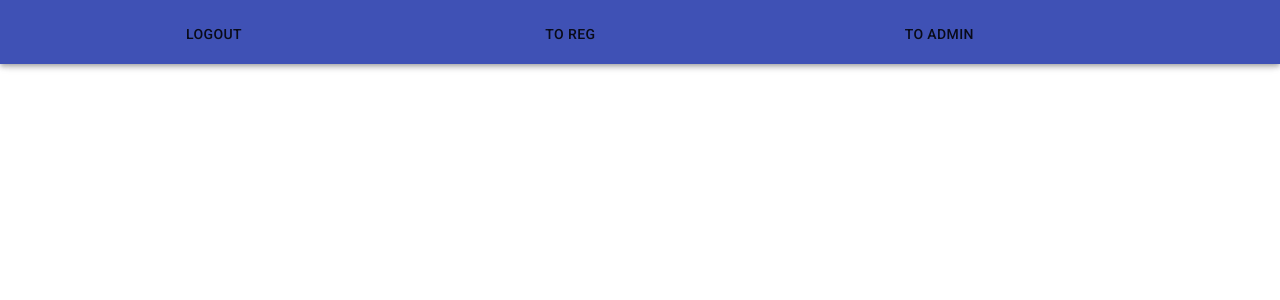
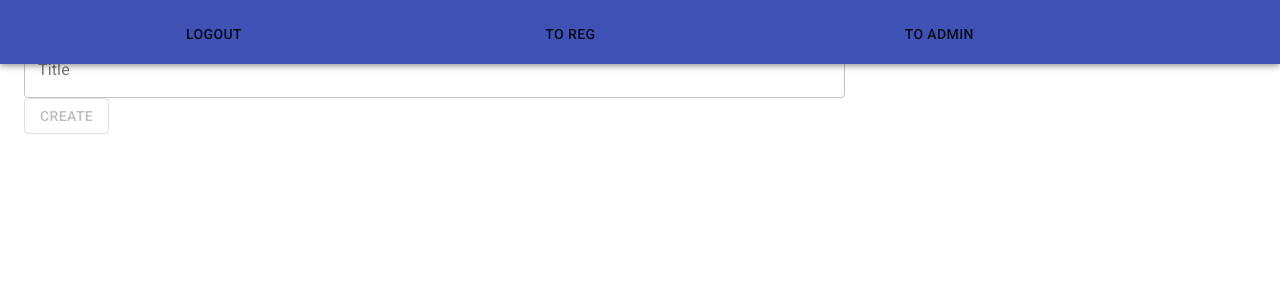
Before and after one commit to OnikiriNoKami/tankStore, a React (Create React App) app in the folder frontend/: page /auth in a window 1280 px wide. Both pictures are taken after a click on the button "TO ADMIN". Shown: the top 300 px of the page. Built offline with nearby package versions, Linux system fonts and the light colour scheme.

Commit message:
layout component

```diff
--- a/frontend/src/App.js
+++ b/frontend/src/App.js
@@ -3,10 +3,7 @@ import { BrowserRouter } from 'react-router-dom';
 import AppRouter from './components/AppRouter';
 import {Provider} from 'react-redux';
 import { store } from './store';
-import Messages from './components/Messages';
-import StatusMonitor from './components/StatusMonitor';
-import TokenLoader from './components/authorization/TokenLoader';
-import Navbar from './components/Navbar';
+import Layout from './components/Layout';
 
 
 
@@ -15,10 +12,7 @@ function App() {
   return (
     <BrowserRouter>
       <Provider store={store}>
-        <Navbar />
-        <TokenLoader/>
-        <Messages/>
-        <StatusMonitor/>
+        <Layout/>
         <AppRouter />
       </Provider>
     </BrowserRouter>
--- /dev/null
+++ b/frontend/src/components/Layout.jsx
@@ -0,0 +1,25 @@
+import { makeStyles } from "@material-ui/core"
+import TokenLoader from "./authorization/TokenLoader"
+import Messages from "./Messages"
+import Navbar from "./Navbar"
+import StatusMonitor from "./StatusMonitor"
+
+const useStyles = makeStyles((theme) => {
+    return {
+
+    }
+})
+
+const Layout = () => {
+
+
+    return <div>
+        <Navbar/>
+        <TokenLoader/>
+        <Messages/>
+        <StatusMonitor/>
+
+    </div>
+}
+
+export default Layout
--- /dev/null
+++ b/frontend/src/components/creators/NationCreator.jsx
@@ -0,0 +1,46 @@
+import { Button, Container, TextField,Grid, Typography } from "@material-ui/core"
+import useValidatedInput from "../../hooks/useValidatedInput"
+
+
+const NationCreator = () => {
+    const title = useValidatedInput('', {maxLength: 250, minLength: 2})
+
+
+    const handleSubmit = () => {
+        console.log('submited')
+    }
+    return (
+        <Container>
+            <Grid container>
+                <Grid item xs={8}>
+                    <Typography variant='h4'>
+                        Creation of a Nation
+                    </Typography>
+                </Grid>
+                <Grid item xs={8}>
+                    <TextField
+                        label='Title'
+                        value={title.value}
+                        onChange={title.onChange}
+                        autoComplete='off'
+                        onBlur={title.onBluer}
+                        error={title.errorStatus}
+                        variant='outlined'
+                        fullWidth
+                    />
+                </Grid>
+                <Grid item xs={8}>
+                    <Button
+                        onClick={handleSubmit}
+                        variant='outlined'
+                        disabled={!title.validInput}
+                    >
+                        Create
+                    </Button>
+                </Grid>
+            </Grid>
+        </Container>
+    )
+}
+
+export default NationCreator
--- a/frontend/src/pages/Admin.js
+++ b/frontend/src/pages/Admin.js
@@ -1,11 +1,12 @@
 import React from 'react';
+import NationCreator from '../components/creators/NationCreator';
 
 const Admin = () => {
 
 
     return (
         <div>
-            Admin page lmao
+            <NationCreator/>
         </div>
     );
 };
```
